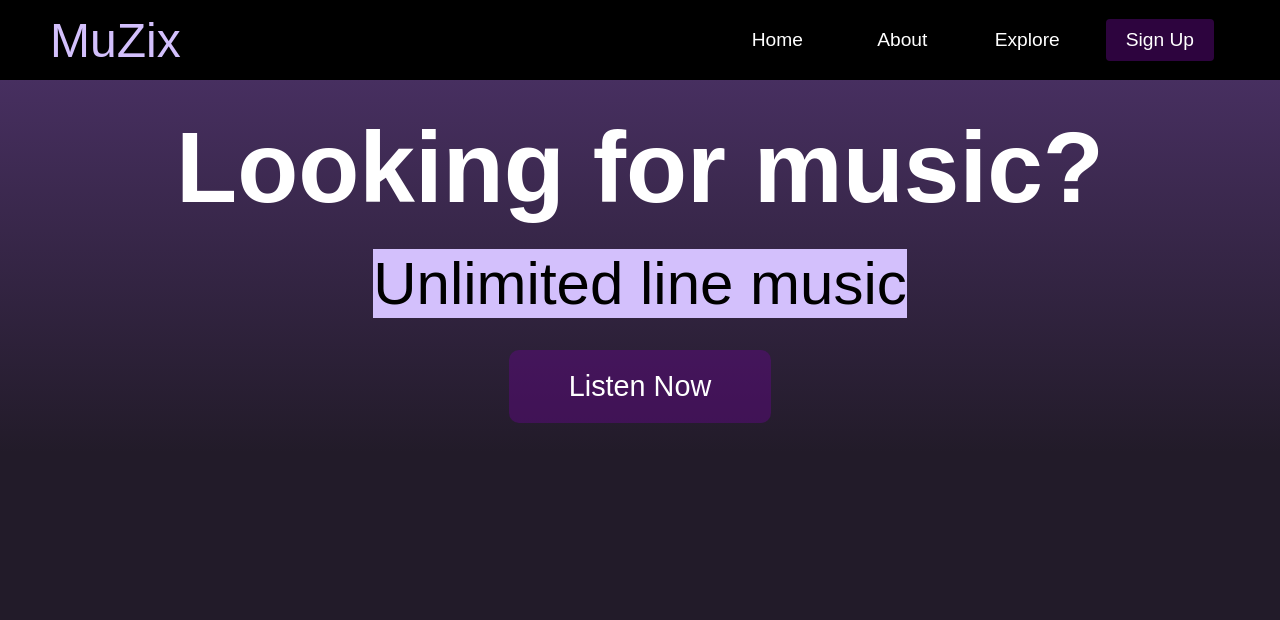
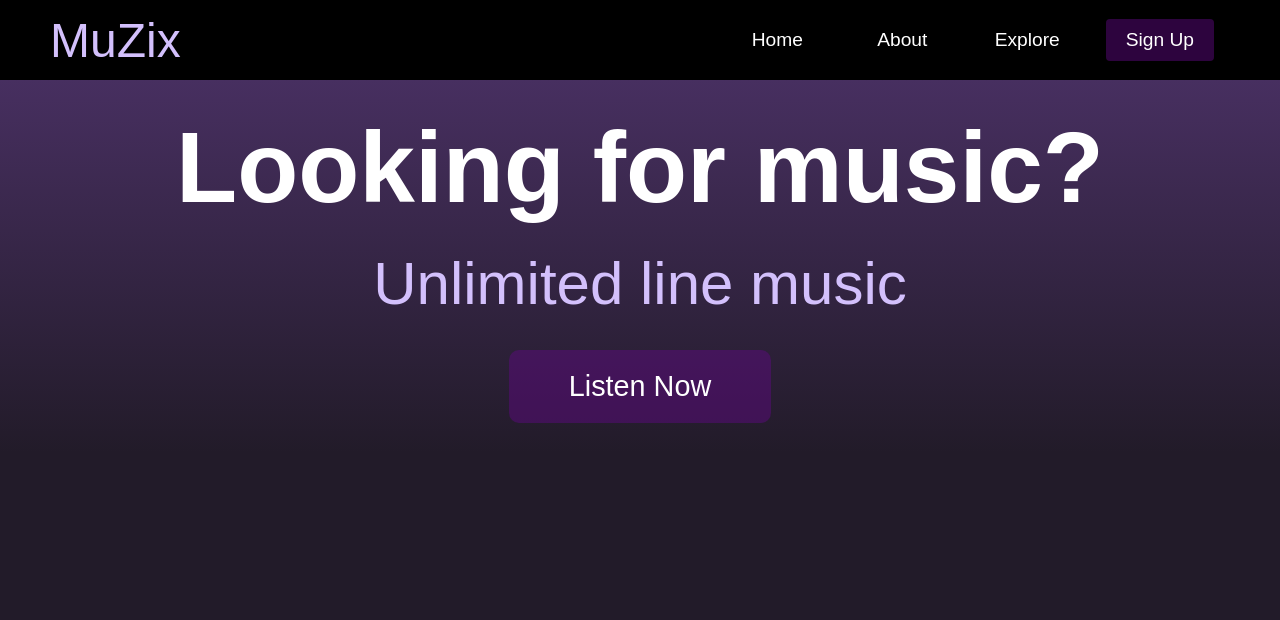
Before and after one commit to Katyayni185/katyayni185.github.io, a plain HTML site: page index.html in a window 1280 px wide. Shown: the top 620 px of the page. Drawn offline with Linux system fonts and the light colour scheme.

Commit message:
Update hero.css

```diff
--- a/hero.css
+++ b/hero.css
@@ -25,7 +25,7 @@
 
 .hero_description{
     font-size: 60px;
-    background: #D3C0FC;
+    color: #D3C0FC;
     background-size:100% ;
 
 }
```
